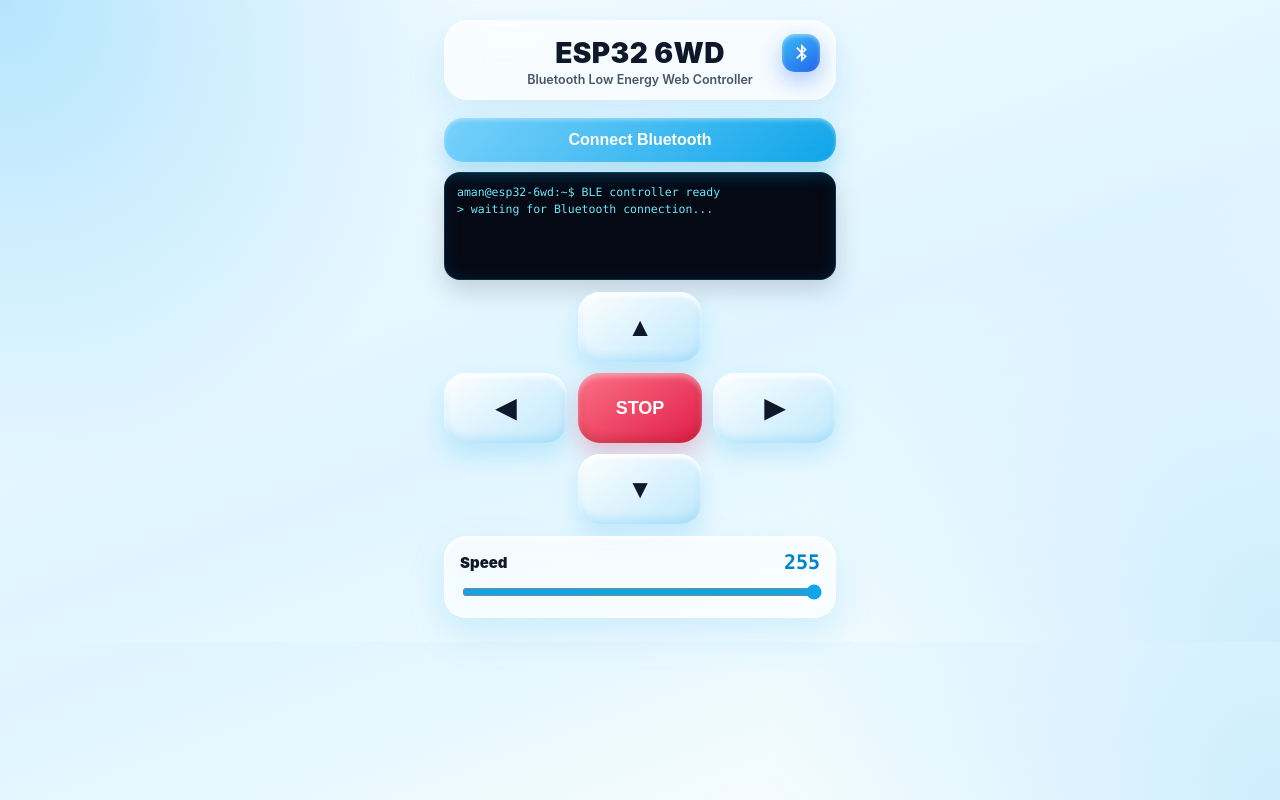
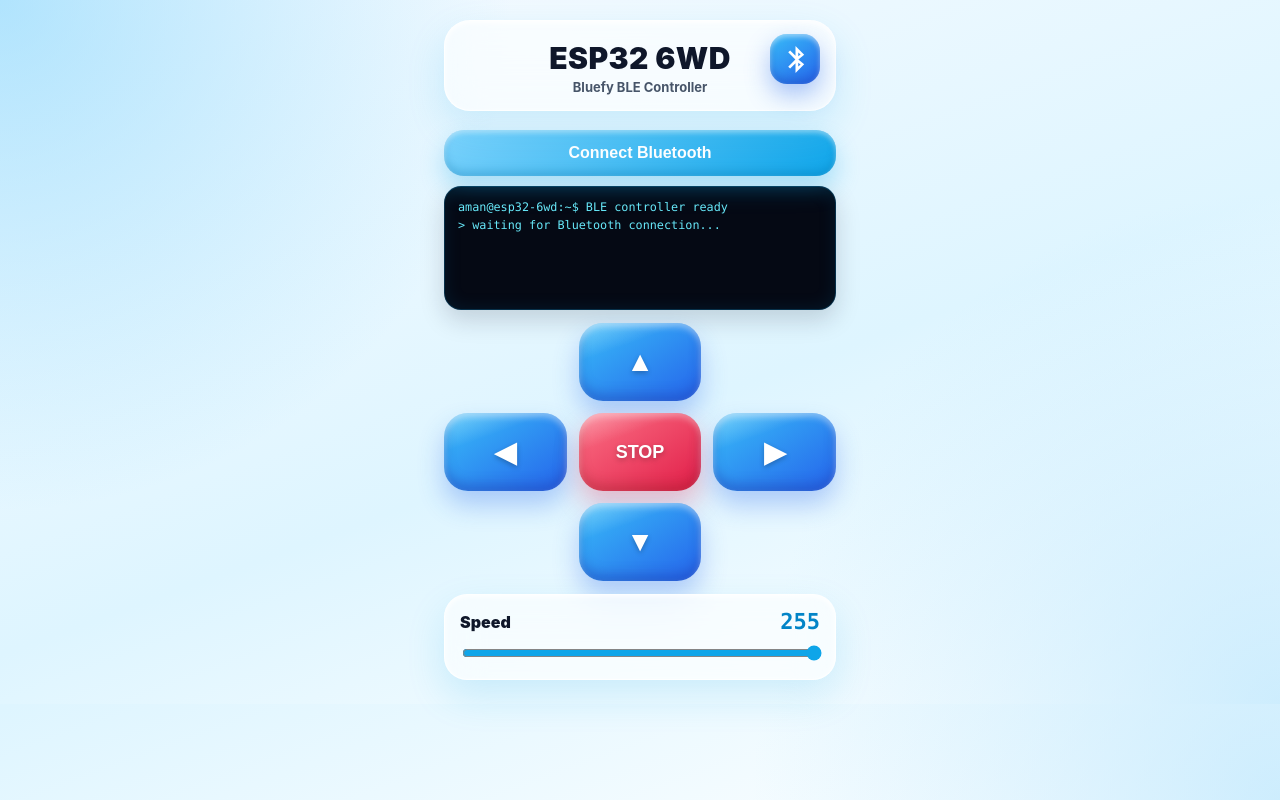
Before and after one commit to a-amansharma/ESP32-6WD-BLE-Web, a plain HTML site: page index.html in a window 1280 px wide. Drawn offline with Linux system fonts and the light colour scheme.

Commit message:
updated UI V02

```diff
--- a/index.html
+++ b/index.html
@@ -18,8 +18,8 @@
       min-height: 100%;
       font-family: -apple-system, BlinkMacSystemFont, "SF Pro Display", Arial, sans-serif;
       background:
-        radial-gradient(circle at top left, rgba(125, 211, 252, 0.55), transparent 34%),
-        radial-gradient(circle at bottom right, rgba(186, 230, 253, 0.72), transparent 34%),
+        radial-gradient(circle at top left, rgba(125, 211, 252, 0.58), transparent 35%),
+        radial-gradient(circle at bottom right, rgba(186, 230, 253, 0.72), transparent 35%),
         linear-gradient(160deg, #f8fbff, #def5ff 56%, #ffffff);
       color: #0f172a;
     }
@@ -41,18 +41,18 @@
 
     .glass {
       background: rgba(255, 255, 255, 0.58);
-      border: 1px solid rgba(255, 255, 255, 0.78);
+      border: 1px solid rgba(255, 255, 255, 0.82);
       backdrop-filter: blur(18px);
       -webkit-backdrop-filter: blur(18px);
       box-shadow:
-        0 16px 38px rgba(14, 165, 233, 0.15),
-        inset 0 2px 5px rgba(255,255,255,0.85);
+        0 16px 38px rgba(14, 165, 233, 0.16),
+        inset 0 2px 5px rgba(255,255,255,0.9);
     }
 
     .header {
       position: relative;
-      border-radius: 24px;
-      padding: 13px 14px 12px;
+      border-radius: 26px;
+      padding: 16px 14px 15px;
       margin-bottom: 10px;
     }
 
@@ -60,57 +60,60 @@
       position: absolute;
       top: 13px;
       right: 15px;
-      width: 38px;
-      height: 38px;
-      border-radius: 13px;
+      width: 50px;
+      height: 50px;
+      border-radius: 17px;
       background: linear-gradient(145deg, #38bdf8, #2563eb);
       display: grid;
       place-items: center;
       box-shadow:
-        0 9px 22px rgba(37,99,235,0.35),
-        inset 0 2px 4px rgba(255,255,255,0.45);
+        0 11px 25px rgba(37,99,235,0.38),
+        inset 0 3px 5px rgba(255,255,255,0.48),
+        inset 0 -5px 9px rgba(30,64,175,0.35);
     }
 
     .btIcon svg {
-      width: 22px;
-      height: 22px;
+      width: 33px;
+      height: 33px;
       fill: white;
     }
 
     h1 {
-      margin: 2px 0 2px;
-      font-size: 28px;
+      margin: 3px 0 3px;
+      font-size: 30px;
       letter-spacing: 0.4px;
       font-weight: 900;
     }
 
     .sub {
-      font-size: 12.5px;
+      font-size: 13px;
       color: #475569;
-      font-weight: 600;
+      font-weight: 700;
     }
 
     .connect {
       width: 100%;
-      padding: 13px;
+      padding: 14px;
       border: none;
-      border-radius: 19px;
+      border-radius: 20px;
       background: linear-gradient(145deg, #7dd3fc, #0ea5e9);
       color: white;
       font-size: 16px;
       font-weight: 900;
       box-shadow:
-        0 11px 22px rgba(14,165,233,0.28),
-        inset 0 2px 4px rgba(255,255,255,0.45);
-      margin: 8px 0 10px;
+        0 12px 24px rgba(14,165,233,0.30),
+        inset 0 3px 5px rgba(255,255,255,0.45),
+        inset 0 -5px 9px rgba(3,105,161,0.25);
+      margin: 9px 0 10px;
       transition: 0.2s ease;
     }
 
     .connect.connected {
       background: linear-gradient(145deg, #4ade80, #16a34a);
       box-shadow:
-        0 11px 22px rgba(22,163,74,0.28),
-        inset 0 2px 4px rgba(255,255,255,0.45);
+        0 12px 24px rgba(22,163,74,0.30),
+        inset 0 3px 5px rgba(255,255,255,0.45),
+        inset 0 -5px 9px rgba(21,128,61,0.28);
     }
 
     .connect:active {
@@ -119,68 +122,88 @@
 
     .terminal {
       text-align: left;
-      height: 108px;
+      height: 124px;
       overflow-y: auto;
-      border-radius: 16px;
-      padding: 11px 12px;
-      margin-bottom: 12px;
+      border-radius: 17px;
+      padding: 12px 13px;
+      margin-bottom: 13px;
       background: #050914;
       border: 1px solid rgba(14, 165, 233, 0.25);
       box-shadow:
         inset 0 0 18px rgba(14,165,233,0.10),
         0 10px 24px rgba(15,23,42,0.17);
       font-family: "SF Mono", "Menlo", "Monaco", "Courier New", monospace;
-      font-size: 11.5px;
+      font-size: 11.8px;
       color: #67e8f9;
-      line-height: 1.5;
+      line-height: 1.52;
       -webkit-overflow-scrolling: touch;
     }
 
     #terminalText {
       white-space: pre-line;
-      padding-bottom: 12px;
+      padding-bottom: 14px;
     }
 
     .grid {
       display: grid;
       grid-template-columns: 1fr 1fr 1fr;
-      gap: 11px;
+      gap: 12px;
       align-items: center;
-      margin-bottom: 12px;
+      margin-bottom: 13px;
     }
 
     .btn {
-      height: 70px;
+      height: 78px;
       border: none;
-      border-radius: 22px;
-      color: #0f172a;
-      font-size: 26px;
+      border-radius: 24px;
+      color: white;
+      font-size: 28px;
       font-weight: 900;
-      background: linear-gradient(145deg, rgba(255,255,255,0.96), rgba(186,230,253,0.88));
+      background:
+        linear-gradient(160deg, rgba(255,255,255,0.35), transparent 32%),
+        linear-gradient(145deg, #38bdf8, #2563eb);
       box-shadow:
-        0 12px 22px rgba(14,165,233,0.17),
-        inset 0 4px 5px rgba(255,255,255,0.95),
-        inset 0 -5px 9px rgba(14,165,233,0.16);
+        0 14px 26px rgba(37,99,235,0.30),
+        inset 0 4px 6px rgba(255,255,255,0.42),
+        inset 0 -7px 12px rgba(30,64,175,0.42);
+      text-shadow: 0 2px 5px rgba(0,0,0,0.25);
+      transition: 0.08s ease;
     }
 
     .btn:active {
-      transform: scale(0.94);
-      background: linear-gradient(145deg, #e0f2fe, #bae6fd);
+      transform: translateY(4px) scale(0.96);
+      box-shadow:
+        0 6px 12px rgba(37,99,235,0.26),
+        inset 0 3px 8px rgba(30,64,175,0.50);
+      background:
+        linear-gradient(160deg, rgba(255,255,255,0.22), transparent 30%),
+        linear-gradient(145deg, #0ea5e9, #1d4ed8);
     }
 
     .stop {
-      background: linear-gradient(145deg, #fb7185, #e11d48);
+      background:
+        linear-gradient(160deg, rgba(255,255,255,0.34), transparent 32%),
+        linear-gradient(145deg, #fb7185, #e11d48);
       color: white;
       font-size: 18px;
       box-shadow:
-        0 12px 22px rgba(225,29,72,0.23),
-        inset 0 4px 5px rgba(255,255,255,0.35),
-        inset 0 -5px 9px rgba(127,29,29,0.24);
+        0 14px 26px rgba(225,29,72,0.28),
+        inset 0 4px 6px rgba(255,255,255,0.35),
+        inset 0 -7px 12px rgba(127,29,29,0.28);
+    }
+
+    .stop:active {
+      background:
+        linear-gradient(160deg, rgba(255,255,255,0.22), transparent 30%),
+        linear-gradient(145deg, #f43f5e, #be123c);
+      box-shadow:
+        0 6px 12px rgba(225,29,72,0.23),
+        inset 0 3px 8px rgba(127,29,29,0.42);
     }
 
     .speedBox {
-      border-radius: 22px;
-      padding: 13px 15px;
+      border-radius: 23px;
+      padding: 14px 15px;
     }
 
     .speedTitle {
@@ -188,15 +211,16 @@
       justify-content: space-between;
       align-items: center;
       font-weight: 900;
-      margin-bottom: 8px;
+      margin-bottom: 9px;
       color: #0f172a;
-      font-size: 15px;
+      font-size: 16px;
     }
 
     .speedValue {
-      font-size: 20px;
+      font-size: 22px;
       color: #0284c7;
       font-family: "SF Mono", "Menlo", monospace;
+      font-weight: 900;
     }
 
     input[type="range"] {
@@ -205,15 +229,18 @@
     }
 
     @media (max-height: 700px) {
-      .header { padding: 10px 14px; margin-bottom: 8px; }
-      h1 { font-size: 25px; }
-      .sub { font-size: 11.5px; }
-      .btIcon { width: 34px; height: 34px; }
-      .connect { padding: 11px; margin: 7px 0 8px; }
-      .terminal { height: 92px; font-size: 10.8px; margin-bottom: 10px; }
-      .grid { gap: 9px; margin-bottom: 10px; }
-      .btn { height: 62px; border-radius: 20px; }
-      .speedBox { padding: 11px 14px; }
+      body { padding: 7px 0; }
+      .app { padding: 7px 14px 10px; }
+      .header { padding: 13px 14px; margin-bottom: 8px; }
+      h1 { font-size: 28px; }
+      .sub { font-size: 12px; }
+      .btIcon { width: 45px; height: 45px; }
+      .btIcon svg { width: 29px; height: 29px; }
+      .connect { padding: 12px; margin: 7px 0 8px; }
+      .terminal { height: 108px; font-size: 11px; margin-bottom: 10px; }
+      .grid { gap: 10px; margin-bottom: 10px; }
+      .btn { height: 70px; }
+      .speedBox { padding: 12px 14px; }
     }
   </style>
 </head>
@@ -227,7 +254,7 @@
         </svg>
       </div>
       <h1>ESP32 6WD</h1>
-      <div class="sub">Bluetooth Low Energy Web Controller</div>
+      <div class="sub">Bluefy BLE Controller</div>
     </div>
 
     <button class="connect" id="connectBtn" onclick="connectBLE()">Connect Bluetooth</button>
@@ -299,7 +326,7 @@
 
     function setConnectedUI(name) {
       connectBtn.classList.add("connected");
-      connectBtn.innerText = name || "Bluetooth Connected";
+      connectBtn.innerText = "Connected: " + (name || "ESP32 6WD");
     }
 
     function setDisconnectedUI() {
```
